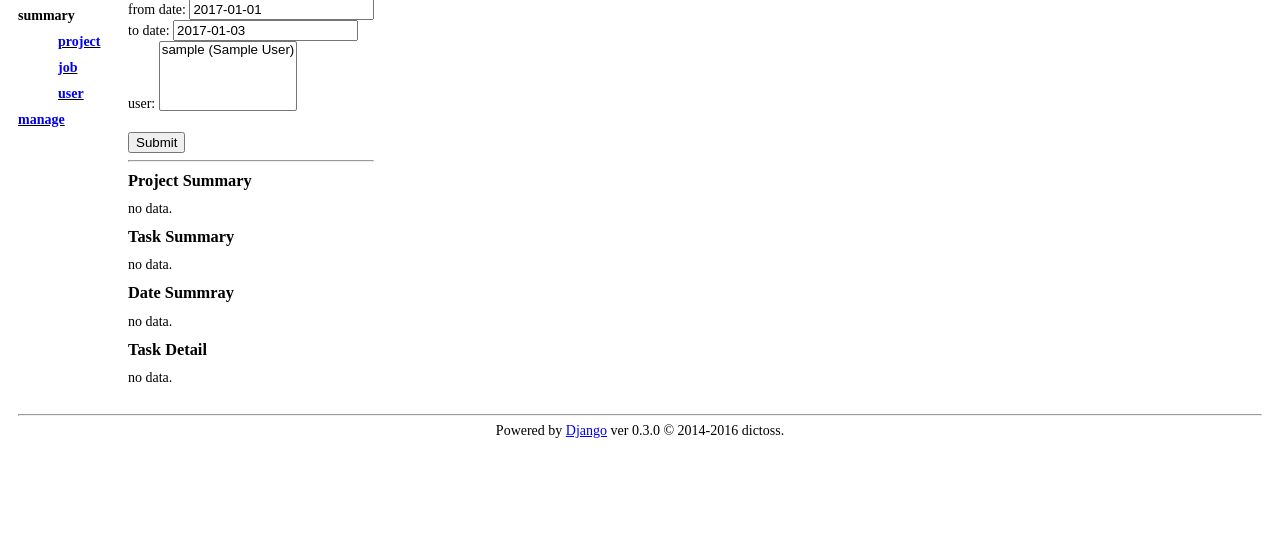
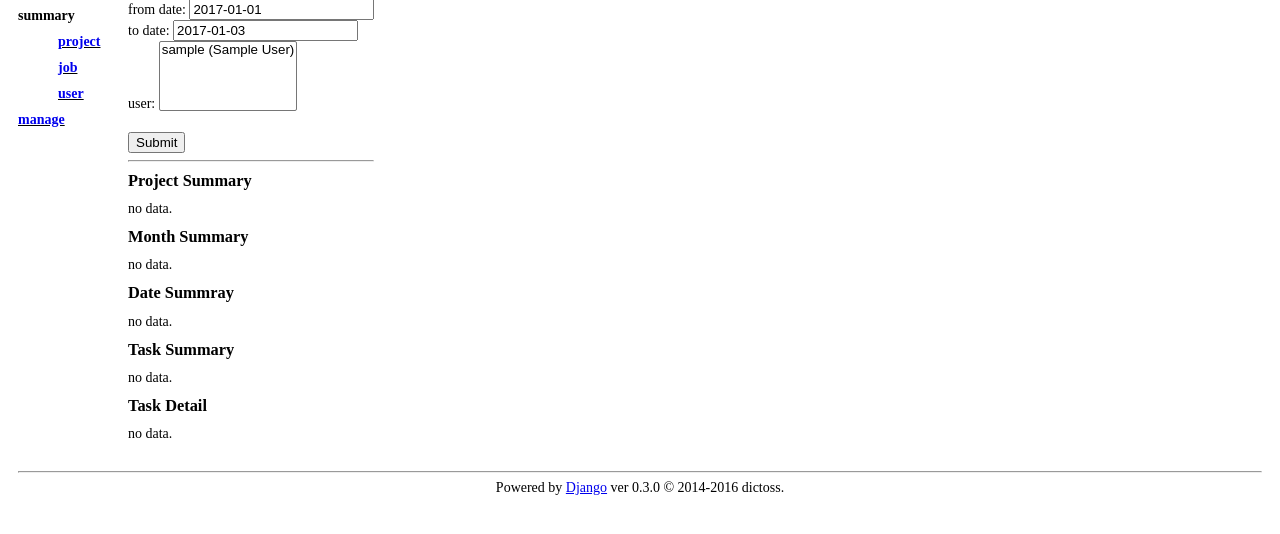
Before and after one commit to dictoss/active-task-summary, a Django app: page /ats/summary/user/ in a window 1280 px wide. Shown: the part 123-657 px from the top of the page. Run offline with Django 3.2, Linux system fonts and the light colour scheme; the visitor is signed in with stand-in values (Sample User, id 1); data comes from the database, SQL or seed files in the repository; parts of the project's set-up code (start-up, migrations or seed data) failed here and were passed over.

Commit message:
add month summary in job and user.

```diff
--- a/ats/templates/summary/user.html
+++ b/ats/templates/summary/user.html
@@ -42,6 +42,55 @@
 <p>no data.</p>
 {% endif %}
 
+<h3>Month Summary</h3>
+{% if monthlist %}
+<table class="usedtasktime" border="1">
+  <tr>
+    <th>username</th>
+    <th>year</th>
+    <th>month</th>
+    <th>task time</th>
+  </tr>
+  {% for data in monthlist %}
+  <tr>
+    <td>{{ data.user__username }}</td>
+    <td>{{ data.year }}</td>
+    <td>{{ data.month }}</td>
+    <td class="num">{{ data.month_tasktime }}</td>
+  </tr>
+  {% endfor %}
+</table>
+<!--
+<div id="chart_month" style="height:300px; width:600px;"></div>
+-->
+{% else %}
+<p>no data.</p>
+{% endif %}
+
+<h3>Date Summray</h3>
+{% if datesummarydata %}
+<table class="usedtasktime" border="1">
+ <tr>
+  <th>date</th>
+  <th>user</th>
+  <th>task time</th>
+ </tr>
+{% for r in datesummarydata %}
+ <tr>
+  <td>{{ r.taskdate|date:"Y-m-d" }}</td>
+  {% if is_lastname_front %}
+  <td>{{ r.user__last_name }} {{ r.user__first_name }}</td>
+  {% else %}
+  <td>{{ r.user__first_name }} {{ r.user__last_name }}</td>
+  {% endif %}
+  <td class="num">{{ r.total_tasktime }}</td>
+ </tr>
+{% endfor %}
+</table>
+{% else %}
+<p>no data.</p>
+{% endif %}
+
 <h3>Task Summary</h3>
 {% if taskdata %}
 <table class="usedtasktime" border="1">
@@ -57,30 +106,6 @@
   <td>{{ r.project__name }}</td>
   <td>{{ r.task__job__name }}</td>
   <td>{{ r.task__name }}</td>
-  {% if is_lastname_front %}
-  <td>{{ r.user__last_name }} {{ r.user__first_name }}</td>
-  {% else %}
-  <td>{{ r.user__first_name }} {{ r.user__last_name }}</td>
-  {% endif %}
-  <td class="num">{{ r.total_tasktime }}</td>
- </tr>
-{% endfor %}
-</table>
-{% else %}
-<p>no data.</p>
-{% endif %}
-
-<h3>Date Summray</h3>
-{% if datesummarydata %}
-<table class="usedtasktime" border="1">
- <tr>
-  <th>date</th>
-  <th>user</th>
-  <th>task time</th>
- </tr>
-{% for r in datesummarydata %}
- <tr>
-  <td>{{ r.taskdate|date:"Y-m-d" }}</td>
   {% if is_lastname_front %}
   <td>{{ r.user__last_name }} {{ r.user__first_name }}</td>
   {% else %}
--- a/ats/views.py
+++ b/ats/views.py
@@ -459,6 +459,7 @@ def summary_p(request):
 @login_required
 def summary_j(request):
     jobdatalist = []
+    monthlist = []
     taskdatalist = []
 
     if request.method == 'POST':
@@ -513,6 +514,32 @@ def summary_j(request):
             # convert hour
             for r in taskdatalist:
                 r['total_tasktime'] = format_totaltime(r['total_tasktime'])
+
+            # get month list
+            cursor = UsedTaskTime.objects.filter(task__job__in=joblist)
+
+            if from_date:
+                cursor = cursor.filter(taskdate__gte=from_date)
+
+            if to_date:
+                cursor = cursor.filter(taskdate__lte=to_date)
+
+            cursor = cursor.extra({
+                'year': '''date_part('year', taskdate)''',
+                'month': '''date_part('month', taskdate)'''}).\
+                values('task__job__name', 'year', 'month').\
+                annotate(month_tasktime=Sum('tasktime')).\
+                order_by('year', 'month')
+
+            monthlist = list(cursor)
+            for r in monthlist:
+                # year and month return double, so cast integer.
+                r['year'] = int(r['year'])
+                r['month'] = int(r['month'])
+                # convert timedelta to HHH:MM
+                r['month_tasktime_float'] = format_hours_float(
+                    r['month_tasktime'])
+                r['month_tasktime'] = format_totaltime(r['month_tasktime'])
         else:
             form = SummaryJobForm()
     else:
@@ -522,6 +549,7 @@ def summary_j(request):
                                  'summary/job.html',
                                  {'form': form,
                                   'jobdata': jobdatalist,
+                                  'monthlist': monthlist,
                                   'taskdata': taskdatalist})
 
 
@@ -531,6 +559,7 @@ def summary_u(request):
     taskdatalist = []
     datedatalist = []
     datesummarylist = []
+    monthlist = []
 
     if request.method == 'POST':
         form = SummaryUserForm(request.POST)
@@ -619,6 +648,33 @@ def summary_u(request):
             # convert hour
             for r in taskdatalist:
                 r['total_tasktime'] = format_totaltime(r['total_tasktime'])
+
+            # get month list
+            cursor = UsedTaskTime.objects.filter(user__in=userlist)
+
+            if from_date:
+                cursor = cursor.filter(taskdate__gte=from_date)
+
+            if to_date:
+                cursor = cursor.filter(taskdate__lte=to_date)
+
+            cursor = cursor.extra({
+                'year': '''date_part('year', taskdate)''',
+                'month': '''date_part('month', taskdate)'''}).\
+                values('user__username', 'year', 'month').\
+                annotate(month_tasktime=Sum('tasktime')).\
+                order_by('year', 'month')
+
+            monthlist = list(cursor)
+            for r in monthlist:
+                # year and month return double, so cast integer.
+                r['year'] = int(r['year'])
+                r['month'] = int(r['month'])
+                # convert timedelta to HHH:MM
+                r['month_tasktime_float'] = format_hours_float(
+                    r['month_tasktime'])
+                r['month_tasktime'] = format_totaltime(r['month_tasktime'])
+                print(r)
         else:
             form = SummaryUserForm()
     else:
@@ -630,6 +686,7 @@ def summary_u(request):
                                   'userdata': userdatalist,
                                   'taskdata': taskdatalist,
                                   'datesummarydata': datesummarylist,
+                                  'monthlist': monthlist,
                                   'datedetaildata': datedatalist})
 
 
```
Also changed, not shown: ats/templates/summary/job.html (+25 -0 lines).
